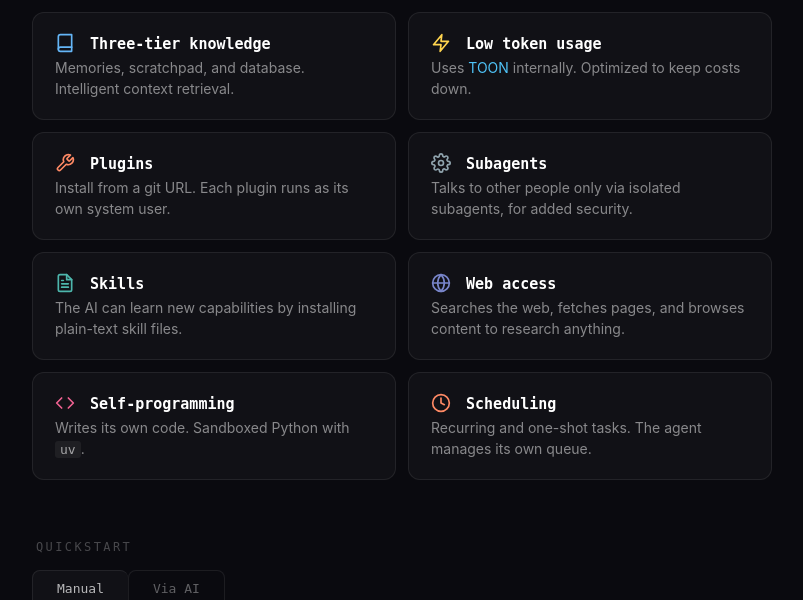
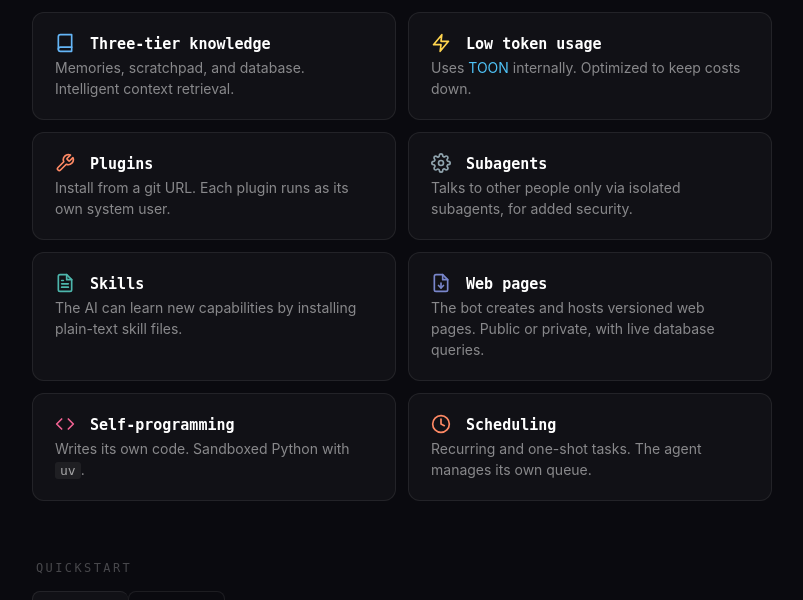
Before and after one commit to skorokithakis/stavrobot, a Python web app: template templates/index.html in a window 1280 px wide. Shown: the part 1207-1807 px from the top of the page, without its empty margins (238-1041 px from the left). Run offline with Jinja, Linux system fonts and the light colour scheme; the template is opened without the code that fills it, so the values that code supplies are empty.

Commit message:
Replace Web Access feature card with Web Pages

```diff
--- a/templates/index.html
+++ b/templates/index.html
@@ -65,8 +65,8 @@
   </div>
 
   <div class="feature-card">
-    <h3><svg class="feature-emoji" viewBox="0 0 24 24" fill="none" stroke="#7986cb" stroke-width="2" stroke-linecap="round" stroke-linejoin="round"><circle cx="12" cy="12" r="10"></circle><line x1="2" y1="12" x2="22" y2="12"></line><path d="M12 2a15.3 15.3 0 0 1 4 10 15.3 15.3 0 0 1-4 10 15.3 15.3 0 0 1-4-10 15.3 15.3 0 0 1 4-10z"></path></svg> Web access</h3>
-    <p>Searches the web, fetches pages, and browses content to research anything.</p>
+    <h3><svg class="feature-emoji" viewBox="0 0 24 24" fill="none" stroke="#7986cb" stroke-width="2" stroke-linecap="round" stroke-linejoin="round"><path d="M14 2H6a2 2 0 0 0-2 2v16a2 2 0 0 0 2 2h12a2 2 0 0 0 2-2V8z"></path><polyline points="14 2 14 8 20 8"></polyline><path d="M12 18v-6"></path><path d="M9 15l3 3 3-3"></path></svg> Web pages</h3>
+    <p>The bot creates and hosts versioned web pages. Public or private, with live database queries.</p>
   </div>
 
   <div class="feature-card">
```
